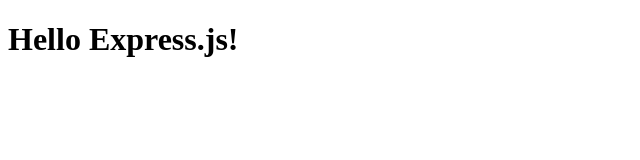
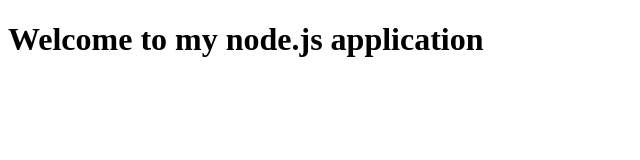
Before and after one commit to joaku/web-server, a website: page public/index.html in a window 1280 px wide. Shown: the whole page, without its empty margins (0-640 px from the left). Drawn offline with Linux system fonts and the light colour scheme.

Commit message:
Changing stuff

```diff
--- a/public/index.html
+++ b/public/index.html
@@ -5,6 +5,6 @@
 		<title>My App!</title>
 	</head>
 	<body>
-		<h1>Hello Express.js!</h1>
+		<h1>Welcome to my node.js application</h1>
 	</body>
 </html>
```
